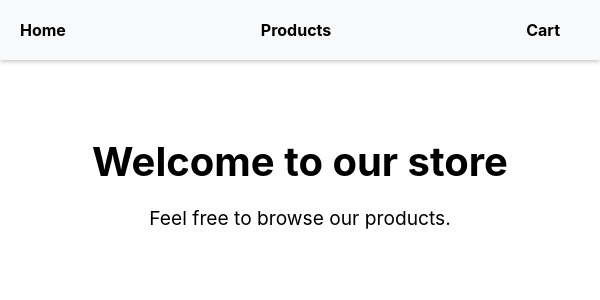
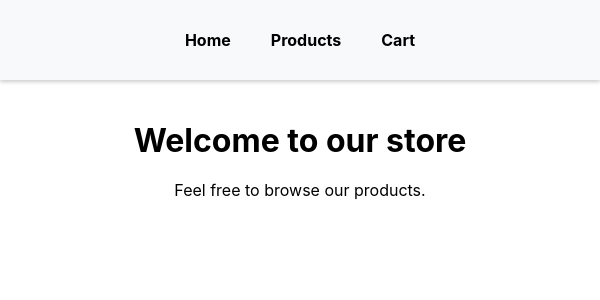
Before and after one commit to ave-se/E-commerce-SPA, a React (Create React App) app: page / in a window 600 px wide. Shown: the top 300 px of the page. Built offline with nearby package versions, Linux system fonts and the light colour scheme.

Commit message:
responsive styling for the components

```diff
--- a/src/components/Cart.module.css
+++ b/src/components/Cart.module.css
@@ -11,3 +11,17 @@
 .cart p {
   font-size: 1.2em;
 }
+
+@media (max-width: 600px) {
+  .cart {
+    padding: 20px;
+  }
+
+  .cart h1 {
+    font-size: 2em;
+  }
+
+  .cart p {
+    font-size: 1em;
+  }
+}
--- a/src/components/HomePage.module.css
+++ b/src/components/HomePage.module.css
@@ -11,3 +11,17 @@
 .home p {
   font-size: 1.2em;
 }
+
+@media (max-width: 600px) {
+  .home {
+    padding: 20px;
+  }
+
+  .home h1 {
+    font-size: 2em;
+  }
+
+  .home p {
+    font-size: 1em;
+  }
+}
--- a/src/components/NavBar.module.css
+++ b/src/components/NavBar.module.css
@@ -4,11 +4,18 @@
   display: flex;
   justify-content: space-between;
   box-shadow: 0 2px 4px 0 rgba(0,0,0,0.2);
+  flex-wrap: wrap;
 }
 
 .navbar a {
-  margin-right: 20px;
+  margin: 10px 20px;
   text-decoration: none;
   color: black;
   font-weight: bold;
 }
+
+@media (max-width: 600px) {
+  .navbar {
+    justify-content: center;
+  }
+}
--- a/src/components/ProductDetails.module.css
+++ b/src/components/ProductDetails.module.css
@@ -11,3 +11,17 @@
   font-size: 1.2em;
   line-height: 1.6;
 }
+
+@media (max-width: 600px) {
+  .details {
+    padding: 20px;
+  }
+
+  .details h1 {
+    font-size: 1.5em;
+  }
+
+  .details p {
+    font-size: 1em;
+  }
+}
--- a/src/components/ProductList.module.css
+++ b/src/components/ProductList.module.css
@@ -5,6 +5,7 @@
   border-radius: 5px;
   box-shadow: 0 0 10px rgba(0,0,0,0.1);
   transition: box-shadow 0.3s ease;
+  width: calc(100% - 40px); /* Full width minus margins */
 }
 
 .product:hover {
@@ -16,3 +17,16 @@
   color: black;
   font-weight: bold;
 }
+
+/* Responsive styles */
+@media (min-width: 600px) {
+  .product {
+    width: calc(50% - 40px); /* Half width minus margins */
+  }
+}
+
+@media (min-width: 900px) {
+  .product {
+    width: calc(33.33% - 40px); /* Third width minus margins */
+  }
+}
```
